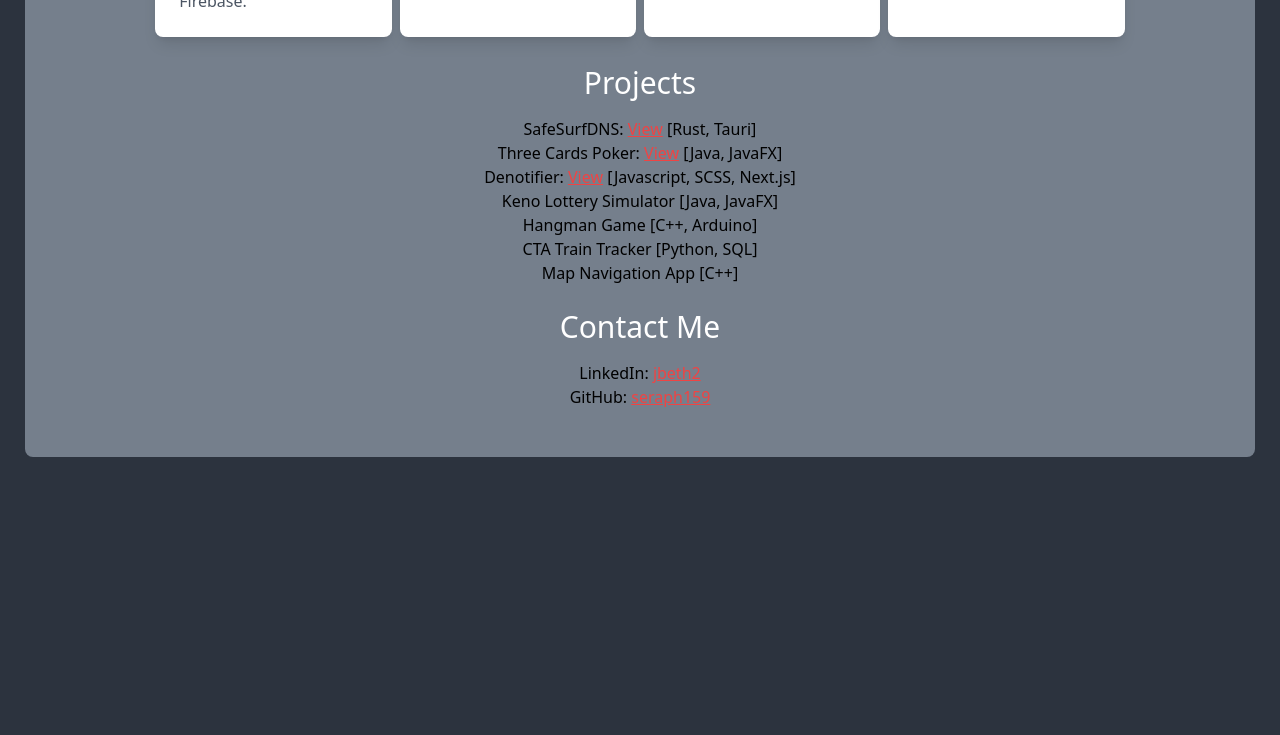
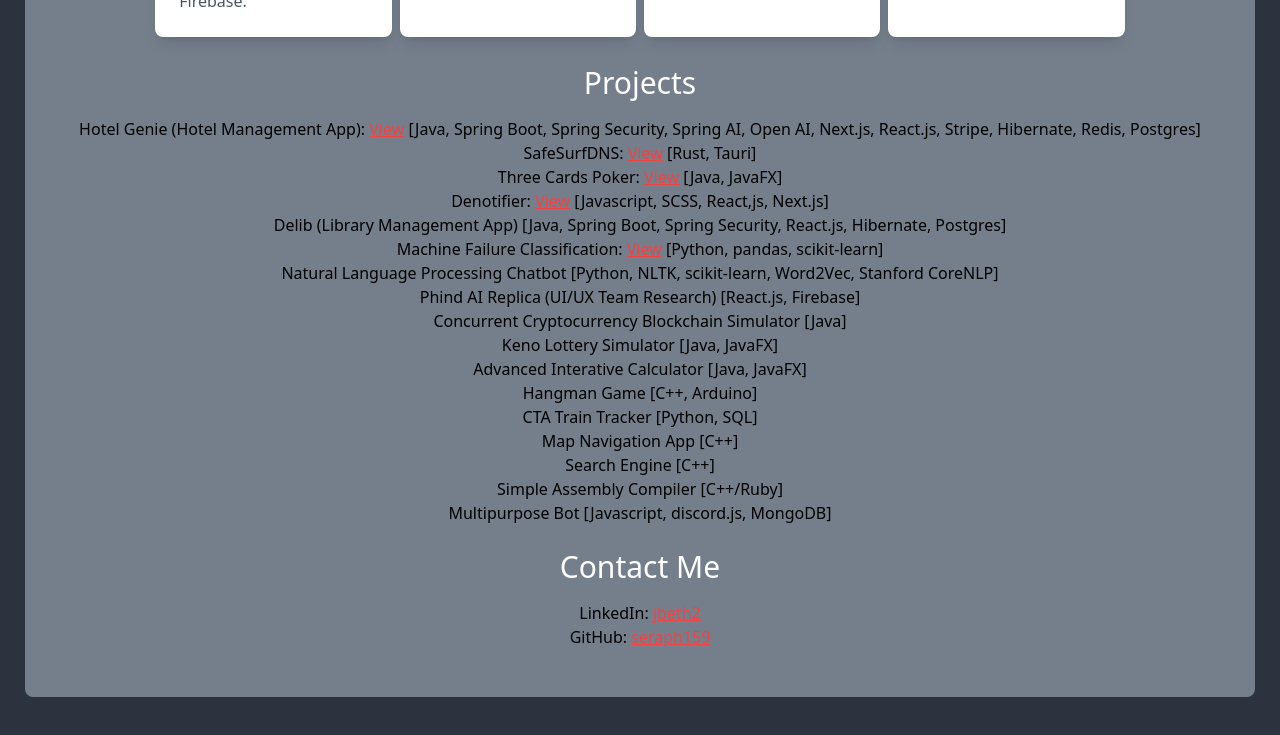
Before and after one commit to jefreybethel/jefreybethel.github.io, a plain HTML site: page index.html in a window 1280 px wide. Shown: the part 1469-2204 px from the top of the page. Before the commit the page ends 1976 px from the top, so only its background shows below. Drawn offline with Linux system fonts and the light colour scheme; a script that the page names is missing.

Commit message:
update projects/links

```diff
--- a/index.html
+++ b/index.html
@@ -34,7 +34,7 @@
 
     <div class="mMainContainer p-6 rounded-lg flex flex-col items-center">
         <!-- Resume Button -->
-        <a href="https://drive.google.com/file/d/1XtbexdDbpkFs6b0fyHxvDph8TlhO6BFN/view?usp=drive_link"
+        <a href="https://drive.google.com/file/d/1-Oko7R6nplJqMsDgFZ9mvDotuy4MSq6f/view?usp=sharing"
         target="_blank"
         class="block mb-10 px-4 py-2 bg-blue-500 text-white rounded hover:bg-blue-700">
         View Resume
@@ -78,13 +78,24 @@
         <section id="projects" class="mb-6 flex flex-col items-center">
             <h2 class="text-3xl mb-4 text-white">Projects</h2>
             <!-- Each link will represent an individual project -->
+
+            <p>Hotel Genie (Hotel Management App): <a href="https://github.com/seraph159/hotel-genie" target="_blank" class="text-red-500 underline">View</a> [Java, Spring Boot, Spring Security, Spring AI, Open AI, Next.js, React.js, Stripe, Hibernate, Redis, Postgres]</p>
             <p>SafeSurfDNS: <a href="https://github.com/seraph159/safesurfdns" target="_blank" class="text-red-500 underline">View</a> [Rust, Tauri]</p>
             <p>Three Cards Poker: <a href="https://github.com/seraph159/three-cards-poker" target="_blank" class="text-red-500 underline">View</a> [Java, JavaFX]</p>
-            <p>Denotifier: <a href="https://github.com/seraph159/denotifier" target="_blank" class="text-red-500 underline">View</a> [Javascript, SCSS, Next.js]</p>
+            <p>Denotifier: <a href="https://github.com/seraph159/denotifier" target="_blank" class="text-red-500 underline">View</a> [Javascript, SCSS, React,js, Next.js]</p>
+            <p>Delib (Library Management App) [Java, Spring Boot, Spring Security, React.js, Hibernate, Postgres]</p>
+            <p>Machine Failure Classification: <a href="https://jefreybethel.github.io/MachineFailureProjectReport.pdf" target="_blank" class="text-red-500 underline">View</a> [Python, pandas, scikit-learn]</p>
+            <p>Natural Language Processing Chatbot [Python, NLTK, scikit-learn, Word2Vec, Stanford CoreNLP]</p>
+            <p>Phind AI Replica (UI/UX Team Research) [React.js, Firebase]</p>
+            <p>Concurrent Cryptocurrency Blockchain Simulator [Java]</p>
             <p>Keno Lottery Simulator [Java, JavaFX]</p>
+            <p>Advanced Interative Calculator [Java, JavaFX]</p>
             <p>Hangman Game [C++, Arduino]</p>
             <p>CTA Train Tracker [Python, SQL]</p>
             <p>Map Navigation App [C++]</p>
+            <p>Search Engine [C++]</p>
+            <p>Simple Assembly Compiler [C++/Ruby]</p>
+            <p>Multipurpose Bot [Javascript, discord.js, MongoDB]</p>
 
             <!-- Repeat the p for each project -->
         </section>
```
